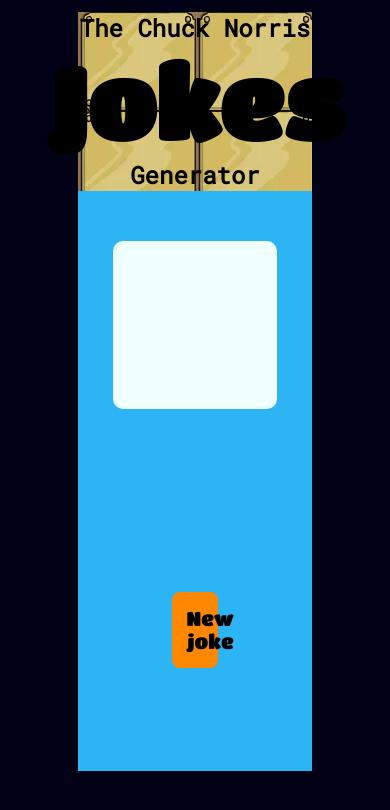
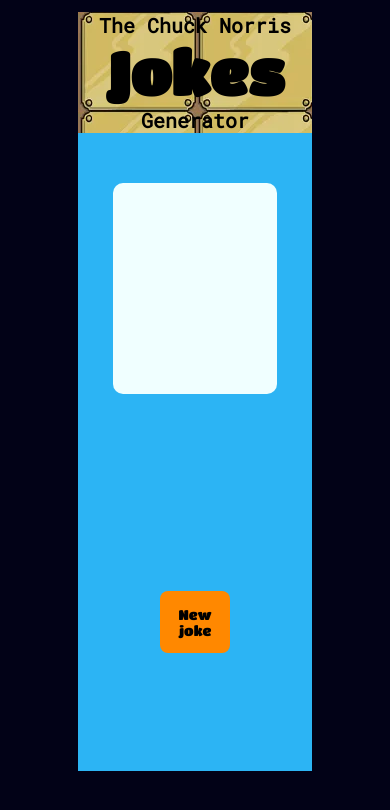
Before and after one commit to Jhaco01/Chuck-Norris-Jokes, a website built with webpack: page src/index.html in a window 390 px wide. Built offline with nearby package versions, Linux system fonts and the light colour scheme.

Commit message:
responsive design added

```diff
--- a/src/index.html
+++ b/src/index.html
@@ -15,7 +15,5 @@
 </head>
 <body>
 
-    <div style="background-image: url(./assets/plaque.png);"></div>
-
 </body>
 </html>
--- a/src/js/jokes-page.js
+++ b/src/js/jokes-page.js
@@ -15,14 +15,9 @@
                     <div class="joke-box"></div>
 
                     <button class="btn">New joke</button>
-
-                    <ol class="mt-2 list-group">
-                    </ol>
     `;
 
     const divChistes = document.createElement('div');
-
-    const divTitle = document.querySelector('.title-box');
 
     divChistes.classList.add('box');
 
--- a/src/styles.css
+++ b/src/styles.css
@@ -1,9 +1,11 @@
 *{
     margin: 0;
+
 }
 
 body{
     background-color: rgb(2, 2, 23);
+
 }
 
 img {
@@ -85,3 +87,40 @@
     font-weight: bolder;
     text-align: center;
 }
+
+@media screen and (max-width: 1080px) and (min-width: 870px) {
+    h1{
+        font-size: 80px;
+    }
+    button.btn{
+        font-size: 15px;
+    }
+}
+
+@media screen and (max-width: 870px) {
+
+    h1{
+        font-size: 60px;
+    }
+
+    h2{
+        font-size: 20px;
+    }
+
+    button.btn{
+        font-size: 14px;
+    }
+
+}
+
+@media screen and (max-width: 830px) {
+
+    .joke-box{
+        height: 25vh;
+    }
+    button.btn{
+        font-size: 14px;
+        width: 30%;
+    }
+
+}
```
